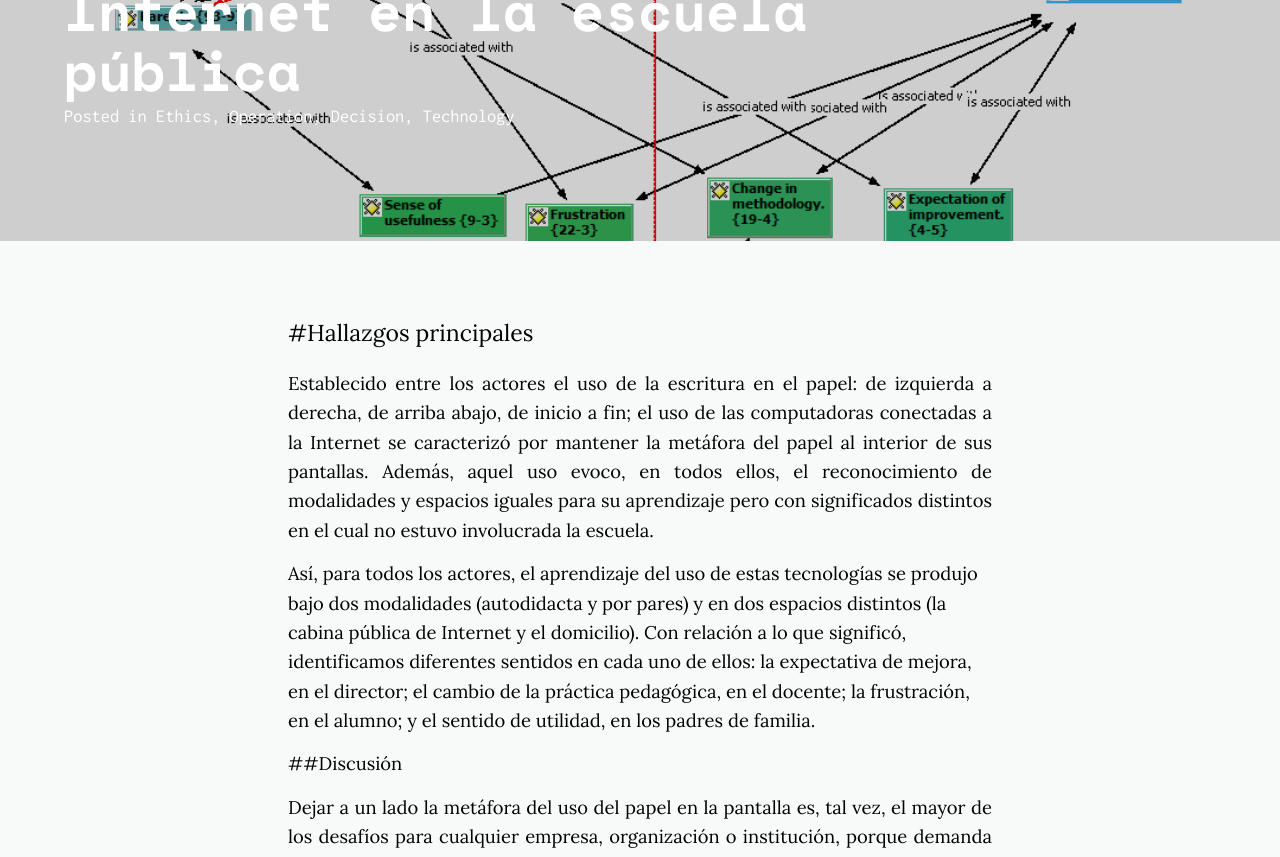
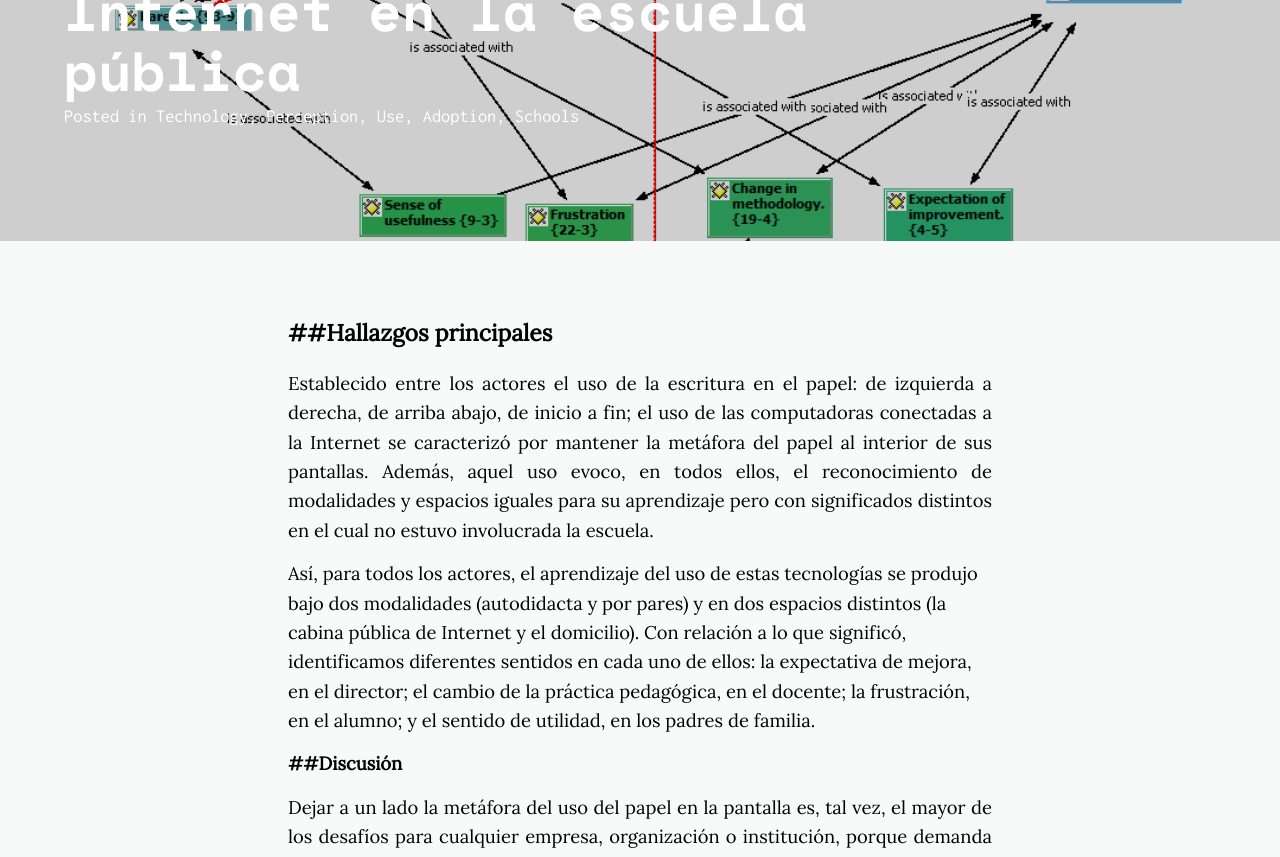
Before and after one commit to manuelvarzen/manuelvarzen.github.io, a Jekyll site: the page built from _posts/2018-05-24-percep-tecno-escuelas.markdown, in a window 1280 px wide. Shown: the part 403-1260 px from the top of the page. Built offline with Jekyll 4.4.1, drawn with Linux system fonts in a browser that asks for light colours; nearby versions of some CDN libraries.

Commit message:
Summary
update post

```diff
--- a/_posts/2018-05-24-percep-tecno-escuelas.markdown
+++ b/_posts/2018-05-24-percep-tecno-escuelas.markdown
@@ -7,20 +7,21 @@ description:
 image: /img/Out_1.png
 image-sm: /img/Out_1.png
 categories:
-  - Ethics
-  - Operation
-  - Decision
   - Technology
+  - Perception
+  - Use
+  - Adoption
+  - Schools
 ---
 
-#Hallazgos principales
+**##Hallazgos principales**
 
 Establecido entre los actores el uso de la escritura en el papel: de izquierda a derecha, de arriba abajo, de inicio a fin; el uso de las computadoras conectadas a la Internet se caracterizó por mantener la metáfora del papel al interior de sus pantallas. Además, aquel uso evoco, en todos ellos, el reconocimiento de modalidades y espacios iguales para su aprendizaje pero con significados distintos en el cual no estuvo involucrada la escuela.
 {: style="text-align: justify"}
 
 Así, para todos los actores, el aprendizaje del uso de estas tecnologías se produjo bajo dos modalidades (autodidacta y por pares) y en dos espacios distintos (la cabina pública de Internet y el domicilio). Con relación a lo que significó, identificamos diferentes sentidos en cada uno de ellos: la expectativa de mejora, en el director; el cambio de la práctica pedagógica, en el docente; la frustración, en el alumno; y el sentido de utilidad, en los padres de familia.
 
-##Discusión
+**##Discusión**
 
 Dejar a un lado la metáfora del uso del papel en la pantalla es, tal vez, el mayor de los
 desafíos para cualquier empresa, organización o institución, porque demanda el (re)diseño total de su funcionamiento para aprovechar las características propias de las computadoras conectadas a la Internet en particular y la de los dispositivos digitales en general.
```
